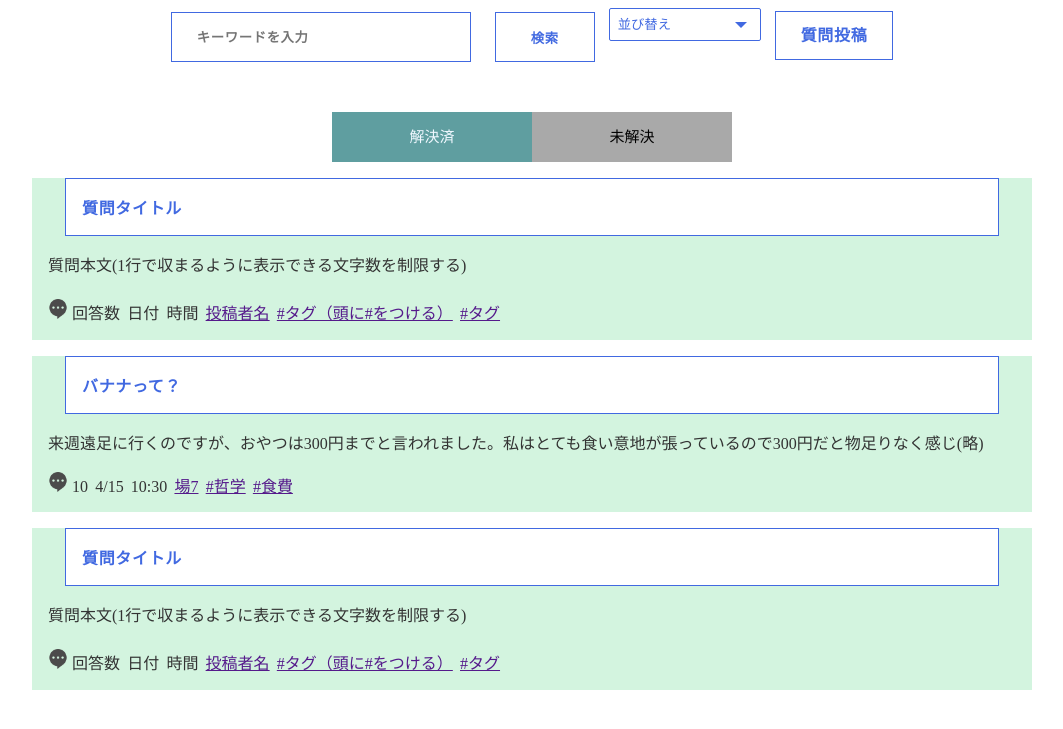
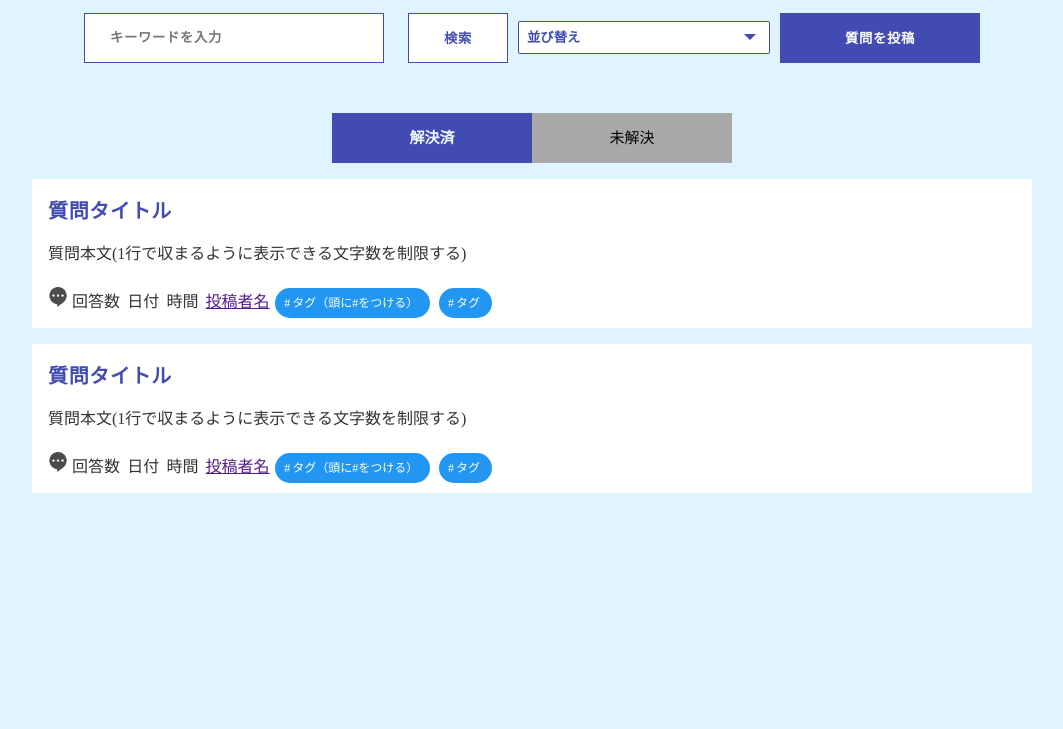
Before and after one commit to ohNarumi/PBL1, a PHP site: page /question_index.html in a window 1280 px wide. Shown: the top 729 px of the page, without its empty margins (108-1171 px from the left). Run offline with PHP 8.4, Linux system fonts and the light colour scheme.

Commit message:
style.css記載 + それに伴う諸々修正 + ファイル名の修正
・共通cssファイルの作成（詳細は開発ルールで記載）
・style.css作成に伴い、question_index.html,question_index.cssをそれに適応
・画像ファイル名の変更 + それに伴い各htmlファイルの修正

```diff
--- a/article.html
+++ b/article.html
@@ -10,7 +10,7 @@
 <body>
         <div class="flex">
           <div class="container">
-            <figure class="image"><img src="images/article_image.jpg" alt=""></figure>
+            <figure class="image"><img src="images/image_1.jpg" alt=""></figure>
             <!-- <p class="number">閲覧数:256件</p> -->
             <p class="date">最終更新日: 2022/4/15(金曜日)</p>
           </div>
--- a/css/question_index.css
+++ b/css/question_index.css
@@ -1,112 +1,11 @@
 .home-content {
     text-align: center;
-    /* margin-top: 5%; */
+    margin-top: 1%;
 }
 
-.box_search {
-    width: 300px;
-	height: 50px;
-	display: inline-block;
-	vertical-align: middle;
-	margin: 0 10px;
-	padding: 6px 25px;
-	color: #4169e1;
-	font-weight: bold;
-	letter-spacing: 0.5pt;
-	text-decoration: none;
-	background-color: #ffffff;
-	border: 1px solid #4169e1;
-}
-
-.btn_search{
-	width: 100px;
-	height: 50px;
-	display: inline-block;
-	vertical-align: middle;
-	margin: 0 10px;
-	padding: 6px 25px;
-	color: #4169e1;
-	font-weight: bold;
-	letter-spacing: 0.5pt;
-	text-decoration: none;
-	background-color: #ffffff;
-	border: 1px solid #4169e1;
-	cursor: pointer;
-	transition-duration:0.3s;
-    -webkit-transition-duration:0.3s;
-    -moz-transition-duration:0.3s;
-    -o-transition-duration:0.3s;
-    -ms-transition-duration:0.3s;
-}
-
-.a_search{
-    width: 100px;
-    height: 50px;
-    margin: 0 10px;
-	padding: 15px 25px;
-	color: #4169e1;
-    font-weight: bold;
-	letter-spacing: 0.5pt;
-	text-decoration: none;
-    background-color: #ffffff;
-	border: 1px solid #4169e1;
-}
-
-/* セレクトボックス */
-.cp_ipselect {
-    overflow: hidden;
-    width: 150px;
-    text-align: center;
-    display: inline-block;
-  }
-  .cp_ipselect select {
-    width: 150px;
-    padding-right: 1em;
-    cursor: pointer;
-    text-indent: 0.01px;
-    text-overflow: ellipsis;
-    border: none;
-    outline: none;
-    background: transparent;
-    background-image: none;
-    box-shadow: none;
-    -webkit-appearance: none;
-    appearance: none;
-  }
-  .cp_ipselect select::-ms-expand {
-      display: none;
-  }
-  .cp_ipselect.cp_sl01 {
-    position: relative;
-    border-radius: 2px;
-    border: 1px solid #4169e1;
-    /* border-radius: 50px; */
-    background: #ffffff;
-  }
-  .cp_ipselect.cp_sl01::before {
-    position: absolute;
-    top: 0.8em;
-    right: 0.8em;
-    width: 0;
-    height: 0;
-    padding: 0;
-    content: '';
-    border-left: 6px solid transparent;
-    border-right: 6px solid transparent;
-    border-top: 6px solid #4169e1;
-    pointer-events: none;
-  }
-  .cp_ipselect.cp_sl01 select {
-    padding: 8px 38px 8px 8px;
-    color: #4169e1;
-  }
-
-.button {
-    font-size: 1.2rem;
-    background: #0bd;
-    color: #fff;
-    border-radius: 5px;
-    padding: 18px 32px;
+.content_top {
+    display: flex;
+    justify-content: center;
 }
 
 .area {
@@ -134,8 +33,9 @@ input[name="tab_name"] {
 }
 
 input:checked + .tab_class {
-    background-color: cadetblue;
+    background-color: #414BB2;
     color: aliceblue;
+    font-weight: bold;
 }
 
 .content_class {
@@ -144,23 +44,23 @@ input:checked + .tab_class {
 }
 
 .question {
-    background-color: #d3f4df;
+    background-color: white;
     color: #333;
     text-decoration: none;
     text-align: left;
 }
 
 .title {
-    width: 90%;
-	/* height: 50px; */
+
 	margin: 1rem auto;
-	padding: 1rem 1rem;
-	color: #4169e1;
+	padding: 1rem 1rem 0;
+	color: #414BB2;
 	font-weight: bold;
+    font-size: 1.25rem;
 	letter-spacing: 0.5pt;
 	/* text-decoration: none; */
-	background-color: #ffffff;
-	border: 1px solid #4169e1;
+	/* background-color: #ffffff; */
+	/* border: 1px solid #4169e1; */
     /* text-align: center; */
 }
 
--- a/css/style.css
+++ b/css/style.css
@@ -0,0 +1,158 @@
+/* 藍色：#414BB2
+   水色：#DFF4FF
+   淡い白：#F4F3F0
+*/
+
+/* ボディ部分（背景色） */
+body {
+    background-color: #DFF4FF;
+}
+
+/* 検索ボックス */
+.box_search {
+    width: 300px;
+	height: 50px;
+	display: inline-block;
+	vertical-align: middle;
+	margin: auto 10px;
+	padding: 6px 25px;
+	color: #414BB2;
+	font-weight: bold;
+	letter-spacing: 0.5pt;
+	text-decoration: none;
+	background-color: #ffffff;
+	border: 1px solid #414BB2;
+}
+
+/* 検索ボタン */
+.btn_search {
+    width: 100px;
+	height: 50px;
+	display: inline-block;
+	vertical-align: middle;
+	margin: 0 10px;
+	padding: 6px 25px;
+	color: #414BB2;
+	font-weight: bold;
+	letter-spacing: 0.5pt;
+	text-decoration: none;
+	background-color: #ffffff;
+	border: 1px solid #414BB2;
+	cursor: pointer;
+	transition-duration:0.3s;
+    -webkit-transition-duration:0.3s;
+    -moz-transition-duration:0.3s;
+    -o-transition-duration:0.3s;
+    -ms-transition-duration:0.3s;
+}
+
+/* ボタン */
+.btn {
+    width: 200px;
+	height: 50px;
+	display: inline-block;
+	vertical-align: middle;
+	margin: 0 10px;
+	padding: 6px 25px;
+	color: white;
+	font-weight: bold;
+	letter-spacing: 0.5pt;
+	text-decoration: none;
+	background-color: #414BB2;
+	border: 1px solid #414BB2;
+	cursor: pointer;
+	transition-duration:0.3s;
+    -webkit-transition-duration:0.3s;
+    -moz-transition-duration:0.3s;
+    -o-transition-duration:0.3s;
+    -ms-transition-duration:0.3s;
+}
+
+/* タグ */
+.tag {
+    display: inline-block;
+}
+.tag ul {
+    margin: 0;
+    padding: 0;
+    list-style: none;
+}
+.tag ul li {
+    display: inline-block;
+    margin: 0 .3em .3em 0;
+    padding: 0;
+}
+.tag ul li a {
+    position: relative;
+    display: inline-block;
+    height: 30px;
+    line-height: 30px;
+    padding: 0 1em 0 .75em;
+    background-color: #2196F3;
+    border-radius: 30px;
+    color: #fff;
+    font-size: 12px;
+    text-decoration: none;
+    -webkit-transition: .2s;
+    transition: .2s;
+}
+.tag ul li a:hover {
+    background-color: #555;
+    color: #fff;
+}
+.tag ul li a:before {
+    content: "#";
+    padding-right: 2px;
+}
+
+/* プルダウンメニュー */
+/* 「.cp_ipselect」から「.cp_ipselect.cp_sl01 select」まで */
+/* htmlファイルのクラスの設定の仕方は「question_index.css」を参考にする */
+.cp_ipselect {
+    overflow: hidden;
+    width: 250px;
+    margin: 0.5rem 0 auto 0 ;
+    text-align: center;
+    display: inline-block;
+}
+.cp_ipselect select {
+    width: 250px;
+    padding-right: 1em;
+    cursor: pointer;
+    text-indent: 0.01px;
+    text-overflow: ellipsis;
+    border: none;
+    outline: none;
+    background: transparent;
+    background-image: none;
+    box-shadow: none;
+    -webkit-appearance: none;
+    appearance: none;
+}
+.cp_ipselect select::-ms-expand {
+    display: none;
+}
+.cp_ipselect.cp_sl01 {
+    position: relative;
+    border-radius: 2px;
+    border: 1px solid #414BB2;
+    background: #ffffff;
+}
+.cp_ipselect.cp_sl01::before {
+    position: absolute;
+    top: 0.8em;
+    right: 0.8em;
+    width: 0;
+    height: 0;
+    padding: 0;
+    content: '';
+    border-left: 6px solid transparent;
+    border-right: 6px solid transparent;
+    border-top: 6px solid #414BB2;
+    pointer-events: none;
+}
+.cp_ipselect.cp_sl01 select {
+    padding: 8px 38px 8px 8px;
+    color: #414BB2;
+    font-weight: bold;
+}
--- a/question_index.html
+++ b/question_index.html
@@ -10,20 +10,26 @@
 <body>
     <div class="home-content wrapper">
         <!-- <h1>質問一覧画面</h1> -->
-            <form action="/question_index.html" method="get">
+        <div class="content_top">
+            <form action="question_index.html" method="get">
                 <input class="box_search" type="search" name="search" placeholder="キーワードを入力">
                 <input class="btn_search" type="submit" name="submit" value="検索">
+            </form>
                 <div class="cp_ipselect cp_sl01">
                     <select required>
                     <option value="" hidden>並び替え</option>
-                    <option value="1">選択肢1</option>
-                    <option value="2">選択肢2</option>
-                    <option value="3">選択肢3</option>
-                    <option value="4">選択肢4</option>
+                    <option value="1">最終更新日時（新しい順）</option>
+                    <option value="2">最終更新日時（古い順）</option>
+                    <option value="3">総合評価順</option>
+                    <option value="4">回答数（多い順）</option>
+                    <option value="5">回答数（少ない順）</option>
                     </select>
                 </div>
-                <a class="a_search" href="queshtmltion_write.html">質問投稿</a>
+            <form action="./question_write.html">
+                <input type="submit" name="submit" value="質問を投稿" class="btn" >
             </form>
+                <!-- <a class="a_search" href="./question_write.html">質問投稿</a> -->
+        </div>
         <div class="area">
             <input type="radio" name="tab_name" id="tab1" checked>
             <label class="tab_class" for="tab1">解決済</label>
@@ -31,84 +37,38 @@
                 <div class="question">
                     <p class="title">質問タイトル</p>
                     <p class="text">質問本文(1行で収まるように表示できる文字数を制限する)</p>
-                    <img class="message_icon" src="./images/question_index_message_icon.png">
+                    <img class="message_icon" src="./images/message_icon.png">
                     <p class="message_icon_number">回答数</p>
                     <p class="text2">日付</p>
                     <p class="text2">時間</p>
                     <a class="text2" href="">投稿者名</a>
-                    <a class="text2" href="">#タグ（頭に#をつける）</a>
-                    <a class="text2" href="">#タグ</a>
-                </div>
-                <div class="question">
-                    <p class="title">バナナって？</p>
-                    <p class="text">来週遠足に行くのですが、おやつは300円までと言われました。私はとても食い意地が張っているので300円だと物足りなく感じ(略)</p>
-                    <img class="message_icon" src="./images/question_index_message_icon.png">
-                    <p class="message_icon_number">10</p>
-                    <p class="text2">4/15</p>
-                    <p class="text2">10:30</p>
-                    <a class="text2" href="">場7</a>
-                    <a class="text2" href="">#哲学</a>
-                    <a class="text2" href="">#食費</a>
+                    <section class="tag">
+                        <ul>
+                            <li><a href="#"><span>タグ（頭に#をつける）</span></a></li>
+                            <li><a href="#"><span>タグ</span></a></li>
+                        </ul>
+                    </section>
                 </div>
                 <div class="question">
                     <p class="title">質問タイトル</p>
                     <p class="text">質問本文(1行で収まるように表示できる文字数を制限する)</p>
-                    <img class="message_icon" src="./images/question_index_message_icon.png">
+                    <img class="message_icon" src="./images/message_icon.png">
                     <p class="message_icon_number">回答数</p>
                     <p class="text2">日付</p>
                     <p class="text2">時間</p>
                     <a class="text2" href="">投稿者名</a>
-                    <a class="text2" href="">#タグ（頭に#をつける）</a>
-                    <a class="text2" href="">#タグ</a>
+                    <section class="tag">
+                        <ul>
+                            <li><a href="#"><span>タグ（頭に#をつける）</span></a></li>
+                            <li><a href="#"><span>タグ</span></a></li>
+                        </ul>
+                    </section>
                 </div>
             </div>
             <input type="radio" name="tab_name" id="tab2" >
             <label class="tab_class" for="tab2">未解決</label>
             <div class="content_class">
-                <div class="question">
-                    <p class="title">質問タイトル</p>
-                    <p class="text">質問本文(1行で収まるように表示できる文字数を制限する)</p>
-                    <img class="message_icon" src="./images/question_index_message_icon.png">
-                    <p class="message_icon_number">回答数</p>
-                    <p class="text2">日付</p>
-                    <p class="text2">時間</p>
-                    <a class="text2" href="">投稿者名</a>
-                    <a class="text2" href="">#タグ（頭に#をつける）</a>
-                    <a class="text2" href="">#タグ</a>
-                </div>
-                <div class="question">
-                    <p class="title">質問タイトル</p>
-                    <p class="text">質問本文(1行で収まるように表示できる文字数を制限する)</p>
-                    <img class="message_icon" src="./images/question_index_message_icon.png">
-                    <p class="message_icon_number">回答数</p>
-                    <p class="text2">日付</p>
-                    <p class="text2">時間</p>
-                    <a class="text2" href="">投稿者名</a>
-                    <a class="text2" href="">#タグ（頭に#をつける）</a>
-                    <a class="text2" href="">#タグ</a>
-                </div>
-                <div class="question">
-                    <p class="title">質問タイトル</p>
-                    <p class="text">質問本文(1行で収まるように表示できる文字数を制限する)</p>
-                    <img class="message_icon" src="./images/question_index_message_icon.png">
-                    <p class="message_icon_number">回答数</p>
-                    <p class="text2">日付</p>
-                    <p class="text2">時間</p>
-                    <a class="text2" href="">投稿者名</a>
-                    <a class="text2" href="">#タグ（頭に#をつける）</a>
-                    <a class="text2" href="">#タグ</a>
-                </div>
-                <div class="question">
-                    <p class="title">質問タイトル</p>
-                    <p class="text">質問本文(1行で収まるように表示できる文字数を制限する)</p>
-                    <img class="message_icon" src="./images/question_index_message_icon.png">
-                    <p class="message_icon_number">回答数</p>
-                    <p class="text2">日付</p>
-                    <p class="text2">時間</p>
-                    <a class="text2" href="">投稿者名</a>
-                    <a class="text2" href="">#タグ（頭に#をつける）</a>
-                    <a class="text2" href="">#タグ</a>
-                </div>
+
             </div>
         </div>
     </div>
```
Also changed, not shown: index.html (+4 -4 lines), question.html (+5 -5 lines), images/image_1.jpg (renamed from images/article_image.jpg), images/image_2.png (renamed from images/index_image.png), images/image_3.jpg (renamed from images/question_image.jpg), images/message_icon.png (renamed from images/question_index_message_icon.png), images/user_icon_1.png (renamed from images/question_icon_1.png), images/user_icon_2.png (renamed from images/question_icon_2.png), images/user_icon_3.png (renamed from images/question_icon_3.png), images/user_icon_4.jpg (renamed from images/question_icon_4.jpg), images/user_icon_5.png (added).
